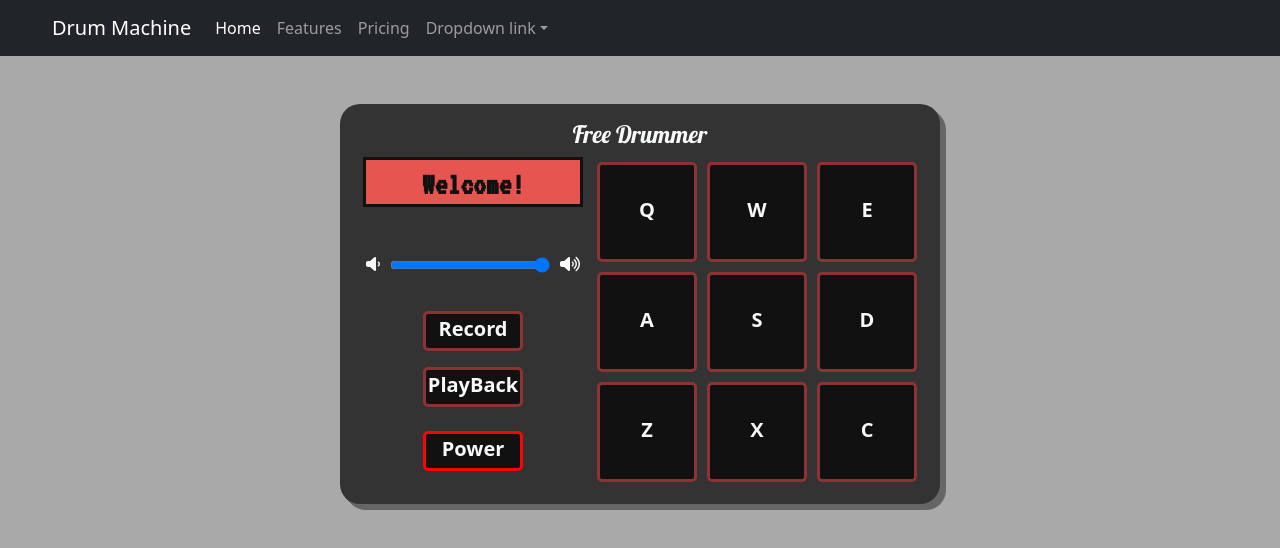
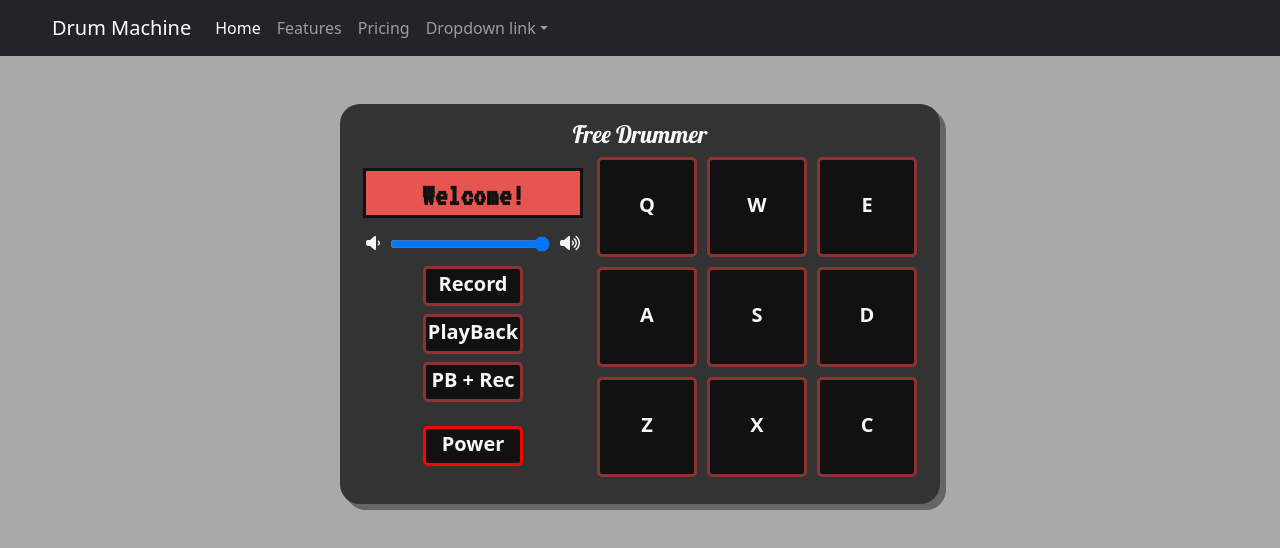
Before and after one commit to PLCoster/fcc_frontendlibs_project3, a React app: page / in a window 1280 px wide. Shown: the top 548 px of the page. Built offline with nearby package versions, Linux system fonts and the light colour scheme.

Commit message:
Added PlayBack + Record functionality, allowing recordings to be layered on top of themselves

```diff
--- a/src/components/ControlsDisplay.jsx
+++ b/src/components/ControlsDisplay.jsx
@@ -19,7 +19,7 @@ function ControlsDisplay({
       <div id="display" className={`${power ? 'active' : ''}`}>
         {displayMessage}
       </div>
-      <div className="mt-5">
+      <div className="mt-3">
         <FontAwesomeIcon icon={faVolumeLow} className="vol-icon" />
         <input
           id="volume-control"
@@ -32,13 +32,13 @@ function ControlsDisplay({
         />
         <FontAwesomeIcon icon={faVolumeHigh} className="vol-icon" />
       </div>
-      <div id="control-buttons" className="mt-3">
+      <div id="control-buttons">
         <div>
           <div
             role="button"
             className={`control-button ${
               power && recording ? 'active' : ''
-            } m-3`}
+            } mt-2`}
             tabIndex={0}
             onClick={handleRecordingChange}
             aria-label="Start/Stop Recording"
@@ -49,7 +49,7 @@ function ControlsDisplay({
             role="button"
             className={`control-button ${
               power && playBack ? 'active' : ''
-            } m-3`}
+            } mt-2`}
             tabIndex={0}
             onClick={handlePlayBackChange}
             aria-label="Start/Stop Recording"
@@ -58,7 +58,21 @@ function ControlsDisplay({
           </div>
           <div
             role="button"
-            className={`control-button ${power ? 'active' : ''} m-3 mt-4`}
+            className={`control-button ${
+              power && playBack && recording ? 'active' : ''
+            } mt-2`}
+            tabIndex={0}
+            onClick={() => {
+              handlePlayBackChange();
+              handleRecordingChange();
+            }}
+            aria-label="Start/Stop PlayBack and Recording"
+          >
+            PB + Rec
+          </div>
+          <div
+            role="button"
+            className={`control-button ${power ? 'active' : ''} mt-4`}
             tabIndex={0}
             onClick={handlePowerChange}
             aria-label="Power On/Off"
--- a/src/components/DrumMachine.jsx
+++ b/src/components/DrumMachine.jsx
@@ -117,6 +117,10 @@ function DrumMachine() {
   };
 
   const handlePlayBackChange = () => {
+    if (!recordingStart) {
+      setDisplayMessage('No Recordings');
+      return;
+    }
     // Set playback and playback start time:
     const newPlayBack = !playBack;
     playBackRef.current = newPlayBack;
```
